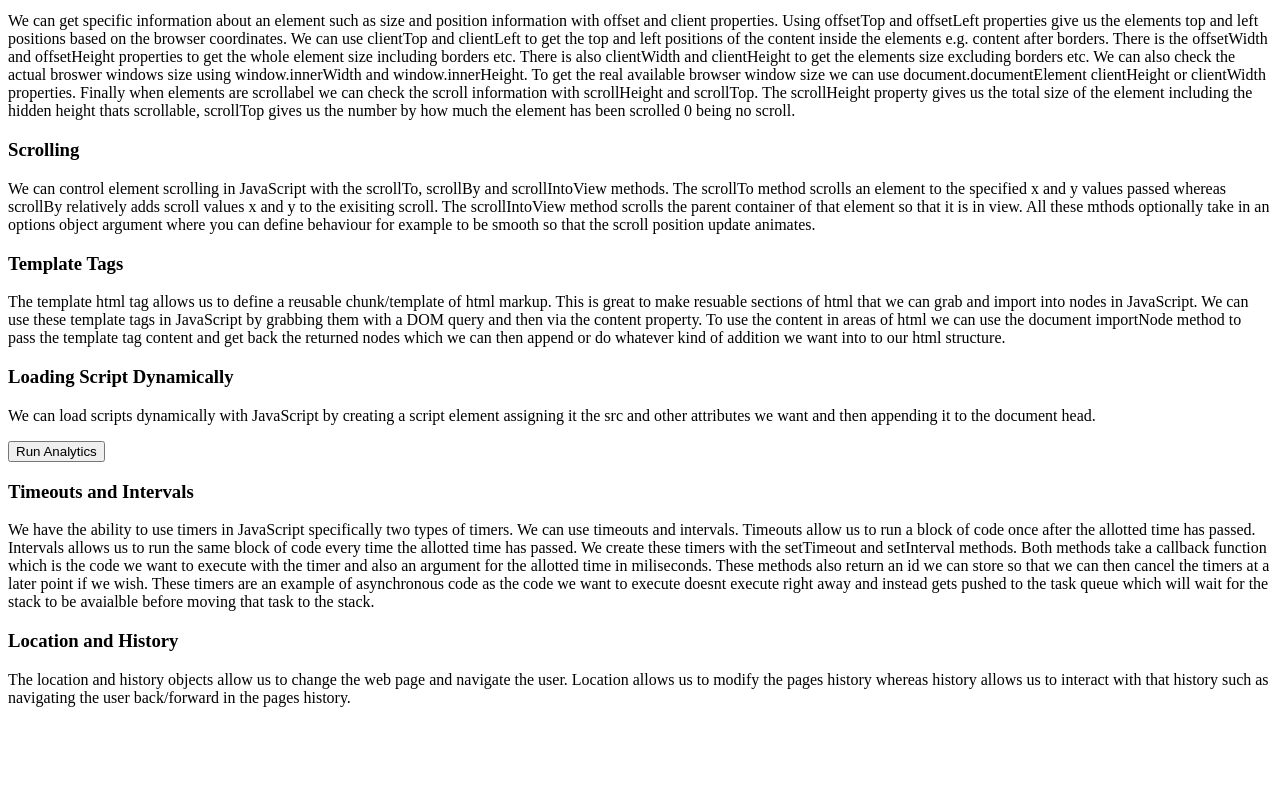
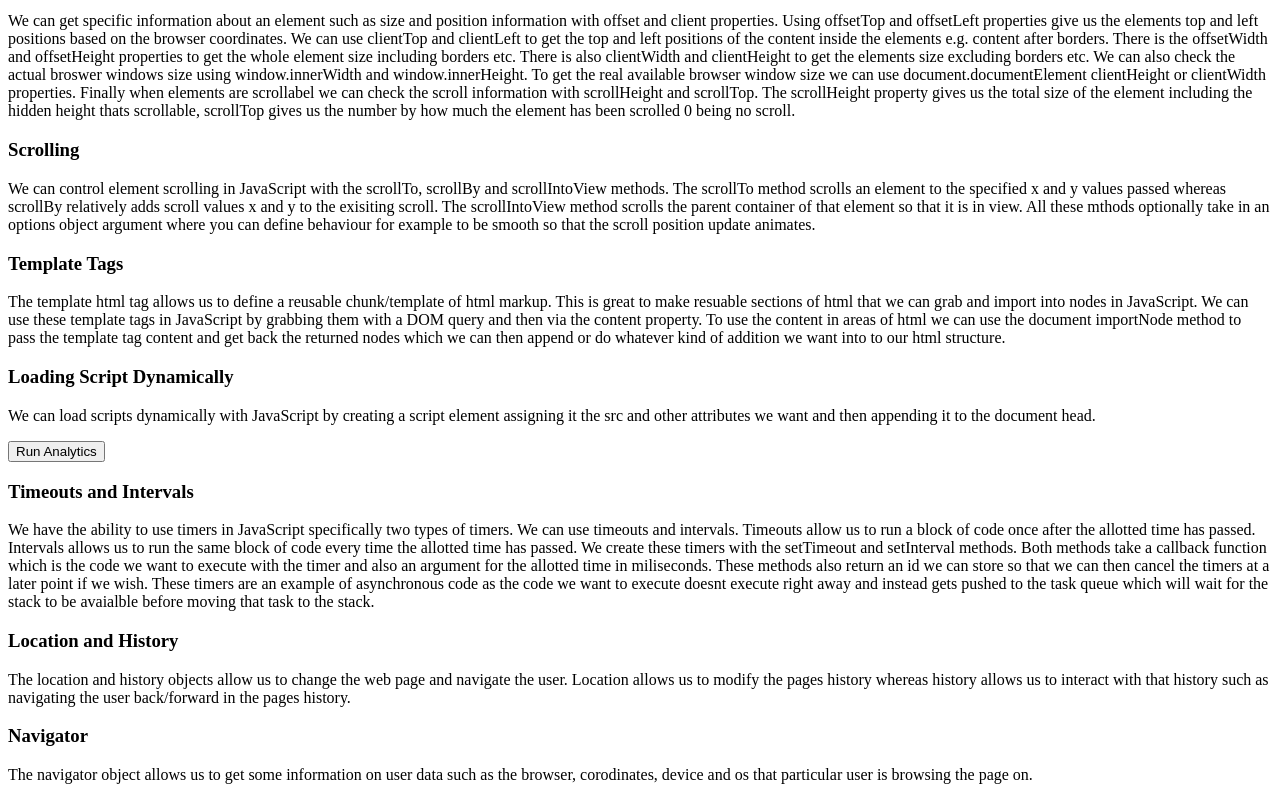
Before and after one commit to Adam-Harte/more-browser-APIs, a plain HTML site: page index.html in a window 1280 px wide. Shown: the part 605-1405 px from the top of the page. Before the commit the page ends 1328 px from the top, so only its background shows below. Drawn offline with Linux system fonts and the light colour scheme.

Commit message:
navigator added

```diff
--- a/app.js
+++ b/app.js
@@ -65,3 +65,7 @@ setTimeout(() => {
 // location and history
 console.log(location);
 console.log(history);
+
+// navigator
+console.log(navigator);
+console.log(navigator.userAgent);
--- a/index.html
+++ b/index.html
@@ -107,5 +107,11 @@
 			history allows us to interact with that history such as navigating the
 			user back/forward in the pages history.
 		</p>
+		<h3>Navigator</h3>
+		<p>
+			The navigator object allows us to get some information on user data such
+			as the browser, corodinates, device and os that particular user is
+			browsing the page on.
+		</p>
 	</body>
 </html>
```
